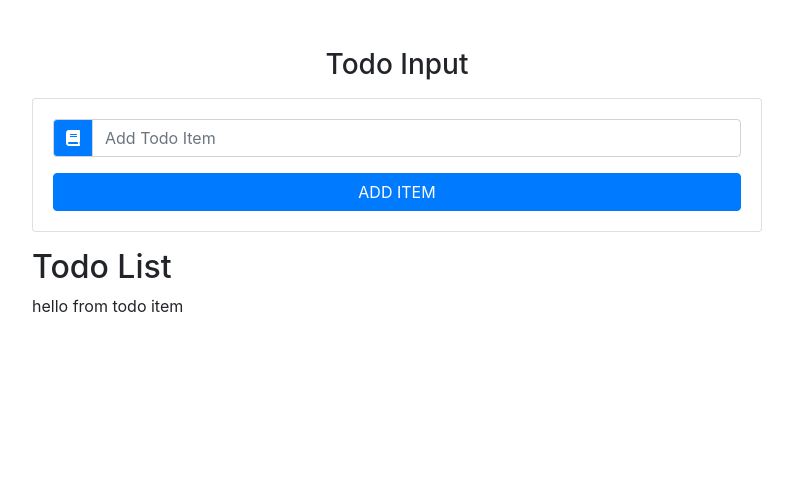
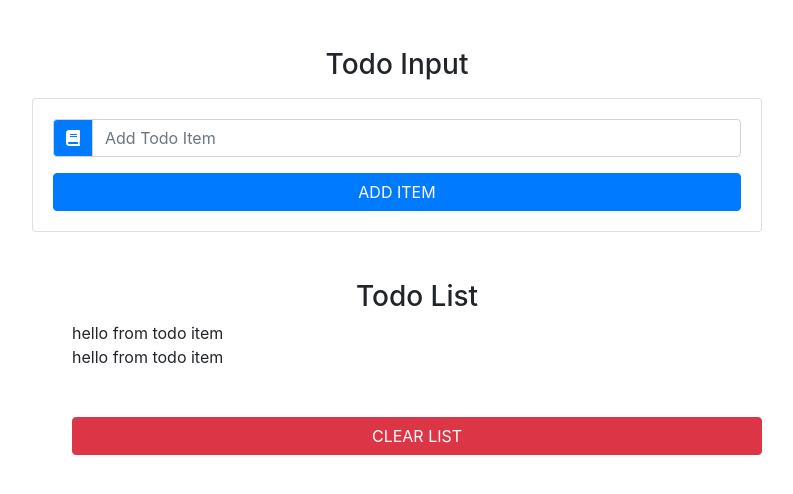
Before and after one commit to vanzinvestor/react-todo-list-project, a React (Create React App) app: page / in a window 1280 px wide. Shown: the top 494 px of the page, without its empty margins (243-1036 px from the left). Built offline with nearby package versions, Linux system fonts and the light colour scheme.

Commit message:
Todo List Component

```diff
--- a/src/components/TodoList.js
+++ b/src/components/TodoList.js
@@ -3,11 +3,26 @@
 
 export default class TodoList extends Component {
   render() {
+    const { items, clearList, handleDelete, handleEdit } = this.props;
     return (
-      <section>
-        <h2>Todo List</h2>
-        <TodoItem />
-      </section>
+      <ul className="list-groutp my-5">
+        <h3 className="text-capitalize text-center">todo list</h3>
+        {items.map(item => (
+          <TodoItem
+            key={item.id}
+            title={item.title}
+            HandleDelete={() => handleDelete(item.id)}
+            handleEdit={() => handleEdit(item.id)}
+          />
+        ))}
+        <button
+          type="button"
+          className="btn btn-danger btn-block text-uppercase mt-5"
+          onClick={clearList}
+        >
+          clear list
+        </button>
+      </ul>
     );
   }
 }
```
